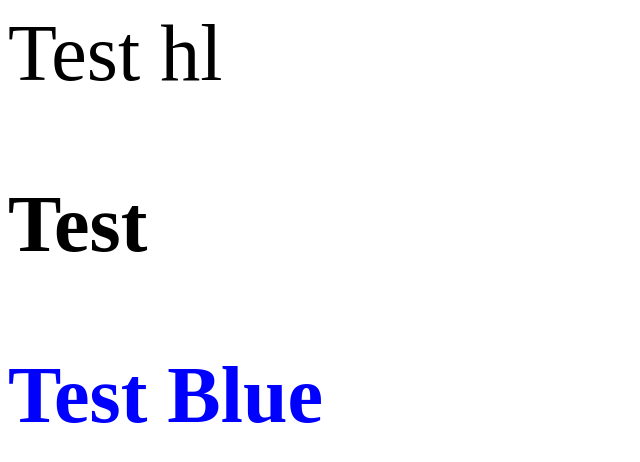
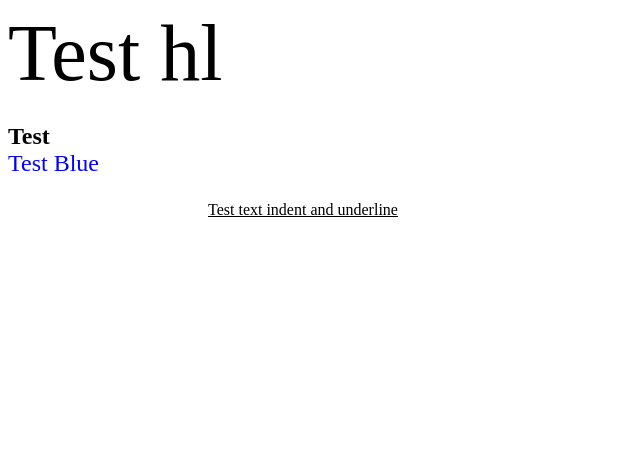
Before and after one commit to fe4i/coursera-test, a plain HTML site: page site/index.html in a window 1280 px wide. Shown: the whole page, without its empty margins (0-640 px from the left). Drawn offline with Linux system fonts and the light colour scheme.

Commit message:
update index page

```diff
--- a/site/index.html
+++ b/site/index.html
@@ -6,6 +6,7 @@
 <body>
 <hl style="font-size: 80px;">Test hl</hl>
 </body>
-<p style="font-size: 80px;"><strong>Test</strong></p>
-<p style="font-size: 80px; color: blue;"><strong>Test Blue</strong></p>
+<p style="font-size: 24px;"><strong>Test</strong><br />
+ <span style="font-size: 24px; color: blue;" >Test Blue</span></p>
+ <p style="text-indent: 200px;text-decoration: underline;">Test text indent and underline</p>
 </html>
```
